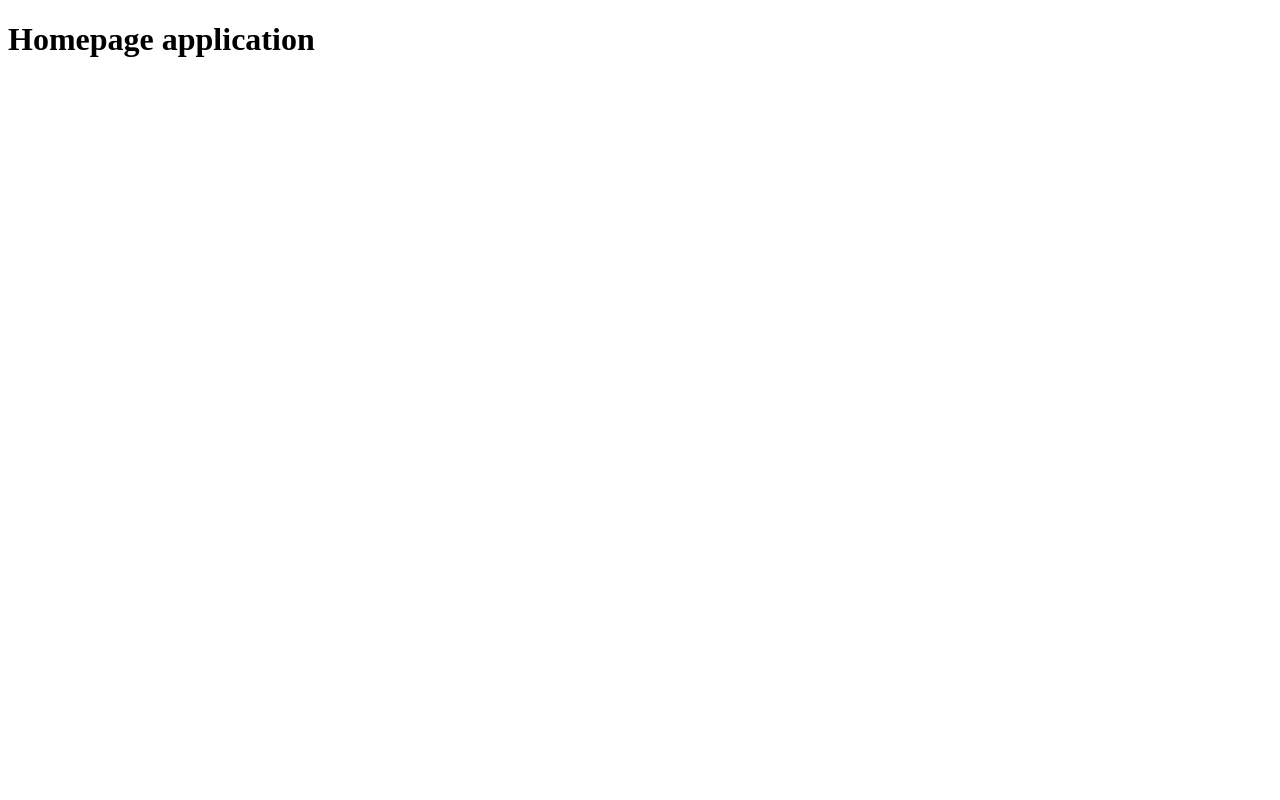
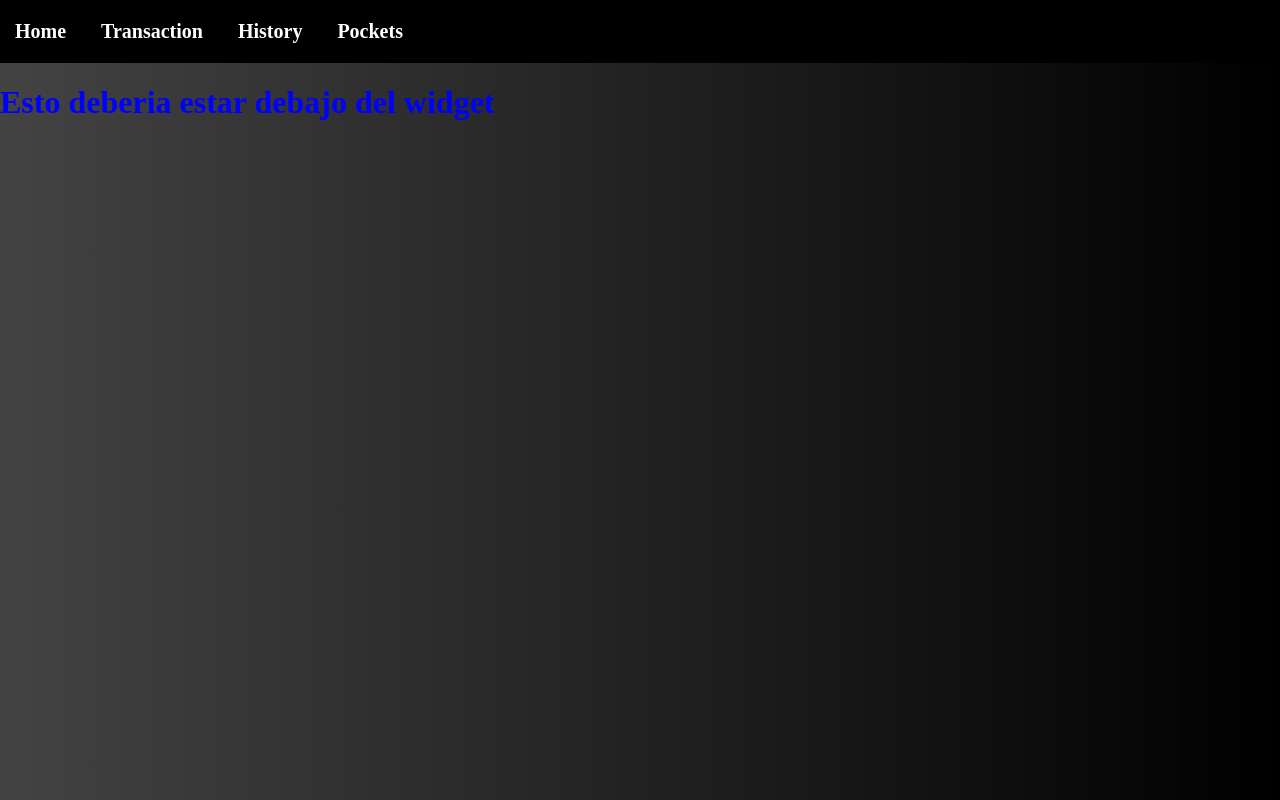
Before and after one commit to VlaSs0496/MyPersonalGalletPy, a Django app: page /home/ in a window 1280 px wide. Before the commit the page is almost empty. Run offline with Django 4.2, Linux system fonts and the light colour scheme.

Commit message:
Creating widgets for templates and applying navigation bar to home template

```diff
--- a/MyGalletpy/MyGalletpy/static/css/home_template.css
+++ b/MyGalletpy/MyGalletpy/static/css/home_template.css
@@ -0,0 +1,32 @@
+body{
+    background: -webkit-linear-gradient(to right, #434343, #000000);  /* Chrome 10-25, Safari 5.1-6 */
+    background: linear-gradient(to right, #434343, #000000); /* W3C, IE 10+/ Edge, Firefox 16+, Chrome 26+, Opera 12+, Safari 7+ */
+    margin: 0px;
+    padding: 0px;
+}
+
+h1{
+    color: blue;
+}
+
+.principal_navigation_bar li{
+    display: inline;
+    color: white;
+    margin: 15px;
+    font-size: 20px;
+    font-weight: bold;
+    transition: 0.5s ease;
+}
+
+li:hover{
+    font-size: 25px;
+    transition: 0.5s ease;
+    cursor:pointer;
+}
+
+.principal_navigation_bar{
+    width: 100%;
+    background-color: black;
+    padding: 20px 0 20px 0;
+
+}
--- a/MyGalletpy/MyGalletpy/templates/home_template.html
+++ b/MyGalletpy/MyGalletpy/templates/home_template.html
@@ -1,8 +1,12 @@
-<!DOCTYPE html>
-<html>
-    <title>Home</title>
-    <meta charset="utf-8">
-    <h1>
-        Homepage application
-    </h1>
+{% load static %}
+<html lang="es">
+    <head>
+        <meta charset="UTF-8">
+        <title>Home</title>
+        <link rel="stylesheet" type="text/css" href="{% static 'css/home_template.css' %}">
+    </head>
+<body>
+    {% include 'widgets/navigation_bar_widget.html' %}
+    <h1> Esto deberia estar debajo del widget</h1>
+</body>
 </html>
--- /dev/null
+++ b/MyGalletpy/MyGalletpy/templates/widgets/navigation_bar_widget.html
@@ -0,0 +1,11 @@
+<!DOCTYPE html>
+<html>
+    <body>
+        <ul class="principal_navigation_bar">
+            <li> Home </li>
+            <li> Transaction </li>
+            <li> History </li>
+            <li> Pockets </li>
+        </ul>
+    </body>
+</html>
```
